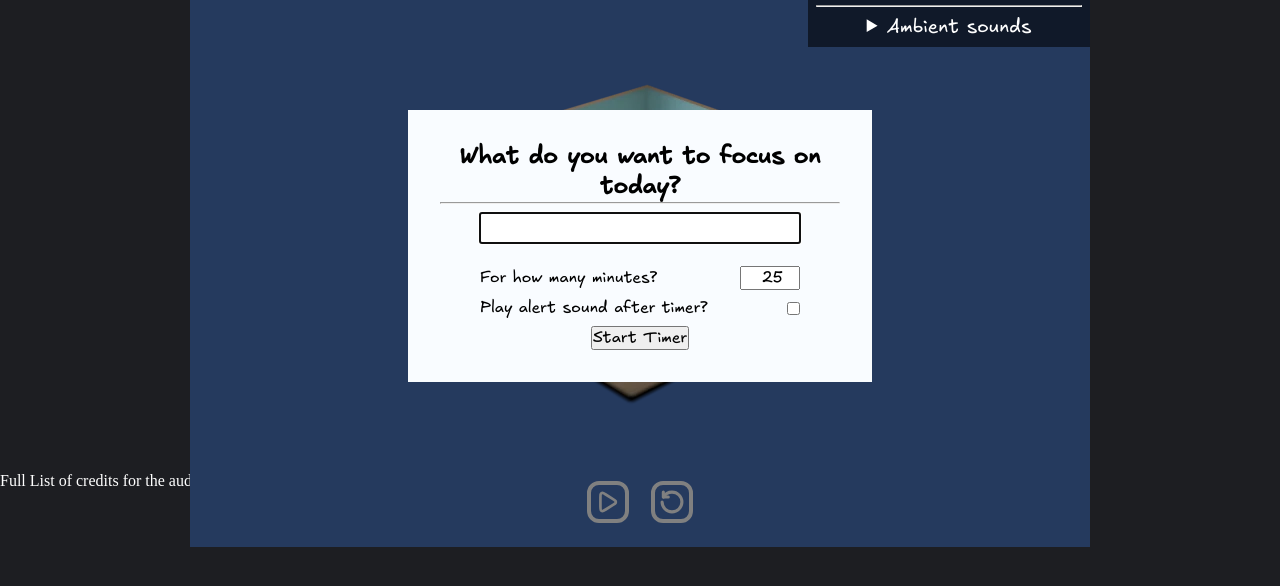
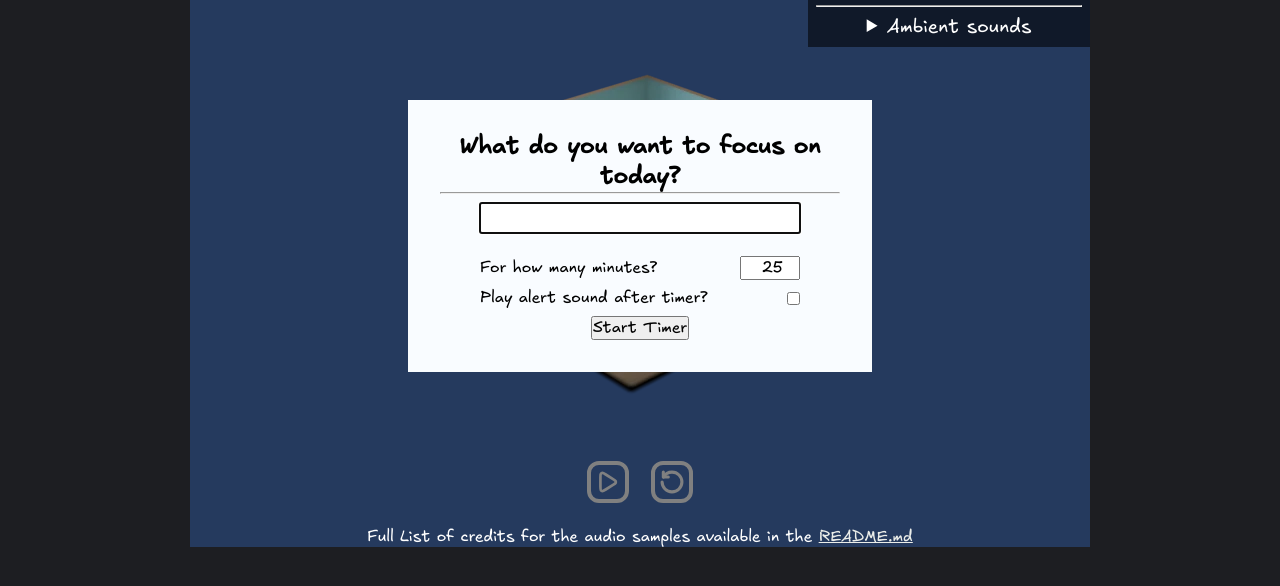
Before and after one commit to Sebastian-Wlo/task-timer, a plain HTML site: page index.html in a window 1280 px wide. Shown: the part 178-764 px from the top of the page. Drawn offline with Linux system fonts and the light colour scheme.

Commit message:
Fix position of the readme.md link

```diff
--- a/CSS/styles.css
+++ b/CSS/styles.css
@@ -222,6 +222,14 @@
     visibility: hidden;
   }
 
+.readme-info {
+    text-align: center;
+}
+
+.readme-info a:is(:link, :visited, :hover, :active) {
+    color: #ebede9;
+}
+
   @media only screen and (max-width: 480px) {
 
     html,
--- a/index.html
+++ b/index.html
@@ -224,12 +224,13 @@
         <img id="room-image" class="room-image" src="assets/images/room_0000.webp">
       </div>
     </div>
+    <p class="readme-info">
+      Full List of credits for the audio samples available in the
+      <a href="./README.md" target="_blank">
+      README.md
+      </a>
+    </p>
   </main>
-
-  <footer>
-    <p>Full List of credits for the audio samples available in the README <a href="./README.md" target="_blank">Link to
-        the README file</a></a></p>
-  </footer>
   <script src="./scripts/tasktimer.js"></script>
 </body>
 
```
